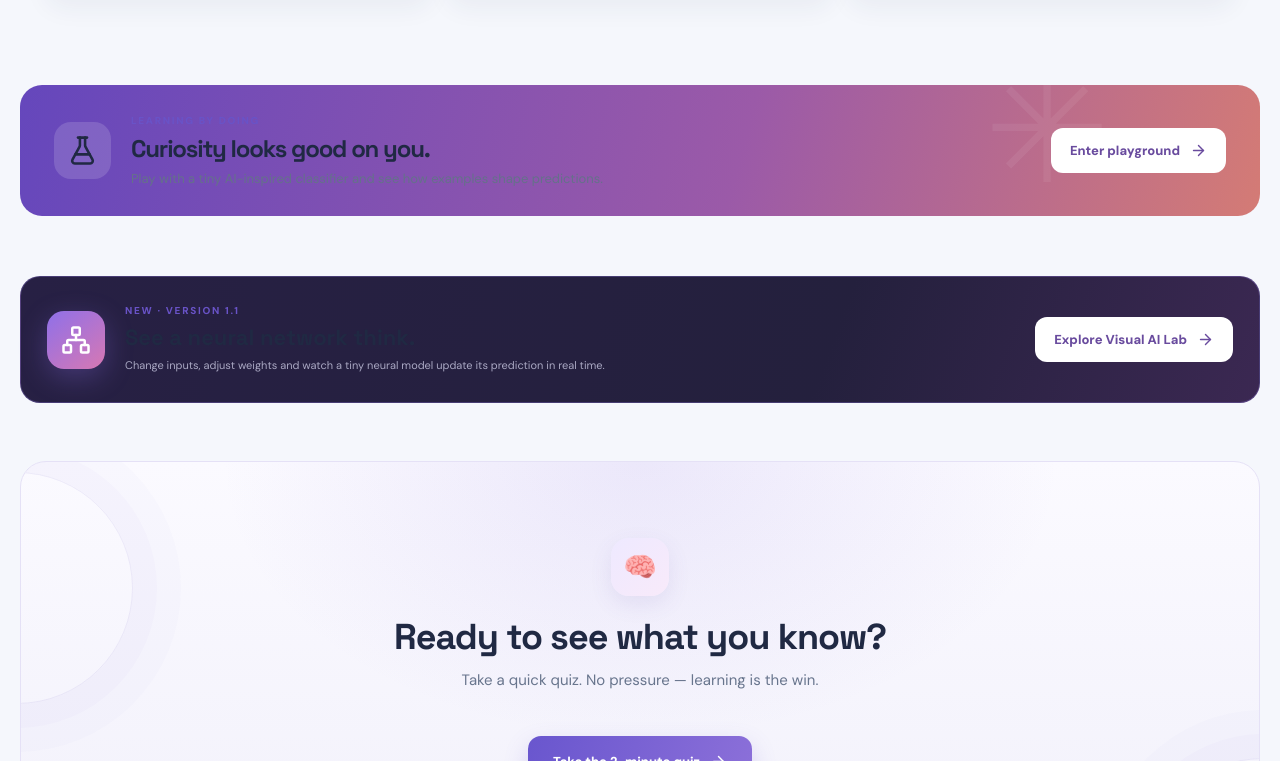
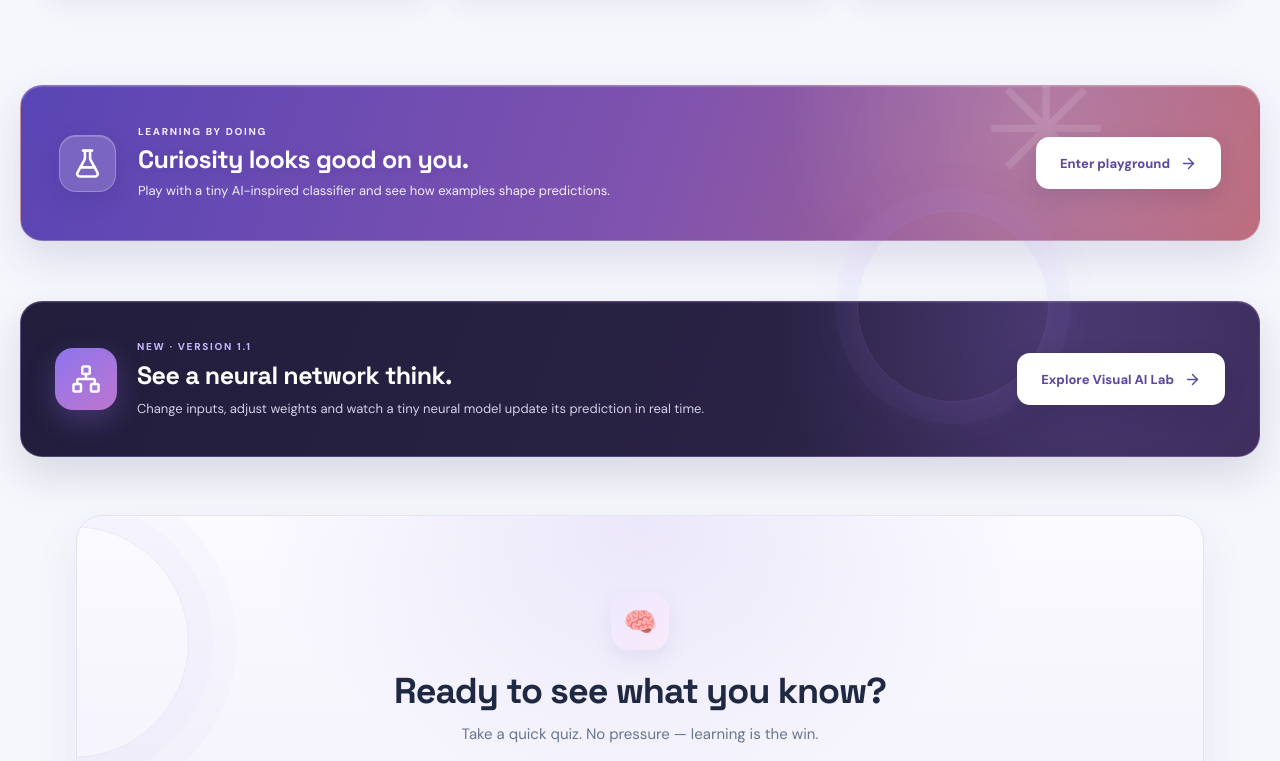
Before and after one commit to quantum-rakhi/ai-simplified, a React (Vite) app: page / in a window 1280 px wide. Shown: the part 1219-1980 px from the top of the page. Built offline with nearby package versions, Linux system fonts and the light colour scheme.

Commit message:
Improve homepage banner contrast and premium CTA styling

```diff
--- a/src/premium.css
+++ b/src/premium.css
@@ -2519,3 +2519,129 @@ body {
 }
 .chapter-code-output{background:#eef2fa!important;color:#202b43!important}
 .chapter-code-output pre{color:#202b43!important;-webkit-text-fill-color:#202b43!important;font-weight:600!important}
+
+
+/* Homepage promotional banners — accessible contrast and refined hierarchy */
+.play-banner {
+  min-height: 156px !important;
+  padding: 32px 38px !important;
+  gap: 22px !important;
+  border: 1px solid rgba(255,255,255,.24) !important;
+  box-shadow: 0 18px 42px rgba(68,48,126,.14), inset 0 1px 0 rgba(255,255,255,.18) !important;
+  background:
+    radial-gradient(circle at 82% 18%, rgba(255,255,255,.17), transparent 25%),
+    linear-gradient(108deg,#5945b5 0%,#8053ae 52%,#bd6d7d 100%) !important;
+}
+.play-banner .eyebrow {
+  color: #f5eaff !important;
+  opacity: 1 !important;
+}
+.play-banner h2 {
+  color: #fff !important;
+  font-size: clamp(21px,2.1vw,25px) !important;
+  line-height: 1.2 !important;
+  letter-spacing: -.55px !important;
+  text-shadow: 0 1px 10px rgba(35,20,70,.12);
+}
+.play-banner p {
+  color: rgba(255,255,255,.9) !important;
+  font-size: 13px !important;
+  line-height: 1.65 !important;
+  max-width: 610px;
+}
+.play-banner .banner-icon {
+  background: rgba(255,255,255,.17) !important;
+  border: 1px solid rgba(255,255,255,.25);
+  color: #fff !important;
+  box-shadow: inset 0 1px 0 rgba(255,255,255,.2), 0 8px 24px rgba(39,24,83,.12);
+}
+.play-banner .btn-light,
+.visual-lab-promo .btn-light {
+  min-height: 52px !important;
+  padding: 0 23px !important;
+  border: 1px solid rgba(255,255,255,.72) !important;
+  border-radius: 13px !important;
+  color: #5c4a9e !important;
+  background: #fff !important;
+  box-shadow: 0 8px 22px rgba(28,20,60,.13) !important;
+  transition: transform .22s ease, box-shadow .22s ease, background .22s ease !important;
+}
+.play-banner .btn-light:hover,
+.visual-lab-promo .btn-light:hover {
+  transform: translateY(-2px) !important;
+  box-shadow: 0 13px 28px rgba(28,20,60,.2) !important;
+  background: #fbfaff !important;
+}
+.play-banner .banner-decoration {
+  color: rgba(255,255,255,.12) !important;
+  pointer-events: none;
+}
+.visual-lab-promo {
+  position: relative;
+  min-height: 156px !important;
+  padding: 30px 34px !important;
+  border: 1px solid rgba(189,166,255,.28) !important;
+  border-radius: 22px !important;
+  background:
+    radial-gradient(circle at 84% 12%, rgba(166,132,255,.2), transparent 27%),
+    linear-gradient(112deg,#211d3b 0%,#292244 58%,#3b2b59 100%) !important;
+  box-shadow: 0 18px 42px rgba(35,27,74,.14), inset 0 1px 0 rgba(255,255,255,.08) !important;
+}
+.visual-lab-promo:after {
+  content: "";
+  position: absolute;
+  width: 190px;
+  height: 190px;
+  right: 210px;
+  top: -92px;
+  border: 1px solid rgba(193,174,255,.13);
+  border-radius: 50%;
+  box-shadow: 0 0 0 22px rgba(193,174,255,.035), 0 0 55px rgba(157,125,255,.12);
+  pointer-events: none;
+}
+.visual-lab-promo .promo-orb {
+  width: 62px !important;
+  height: 62px !important;
+  border-radius: 18px !important;
+  color: #fff !important;
+  background: linear-gradient(145deg,#8d75ed,#bd76cf) !important;
+  box-shadow: 0 10px 28px rgba(146,112,234,.3) !important;
+}
+.visual-lab-promo .promo-copy { position: relative; z-index: 1; }
+.visual-lab-promo .promo-copy .eyebrow {
+  color: #c8b7ff !important;
+  opacity: 1 !important;
+}
+.visual-lab-promo .promo-copy h2 {
+  color: #fff !important;
+  font-size: clamp(21px,2.1vw,25px) !important;
+  line-height: 1.2 !important;
+  letter-spacing: -.55px !important;
+  margin: 7px 0 8px !important;
+}
+.visual-lab-promo .promo-copy p {
+  max-width: 650px;
+  color: #d4cfe7 !important;
+  font-size: 13px !important;
+  line-height: 1.65 !important;
+}
+.visual-lab-promo .btn-light { position: relative; z-index: 2; }
+.bottom-cta {
+  max-width: 1128px !important;
+  margin-left: auto !important;
+  margin-right: auto !important;
+  border-radius: 26px !important;
+  box-shadow: 0 18px 48px rgba(74,61,130,.07) !important;
+}
+@media(max-width:760px) {
+  .play-banner { padding: 25px 23px !important; gap: 15px !important; }
+  .play-banner > div:nth-child(2) { min-width: 0; flex: 1; }
+  .play-banner .btn-light { margin-left: 0 !important; }
+  .visual-lab-promo { padding: 24px 22px !important; flex-wrap: wrap; }
+  .visual-lab-promo .promo-copy { min-width: calc(100% - 82px); }
+  .visual-lab-promo .btn-light { margin-left: 0 !important; }
+  .visual-lab-promo:after { right: -65px; }
+}
+@media(prefers-reduced-motion:reduce) {
+  .play-banner .btn-light,.visual-lab-promo .btn-light { transition: none !important; }
+}
```
